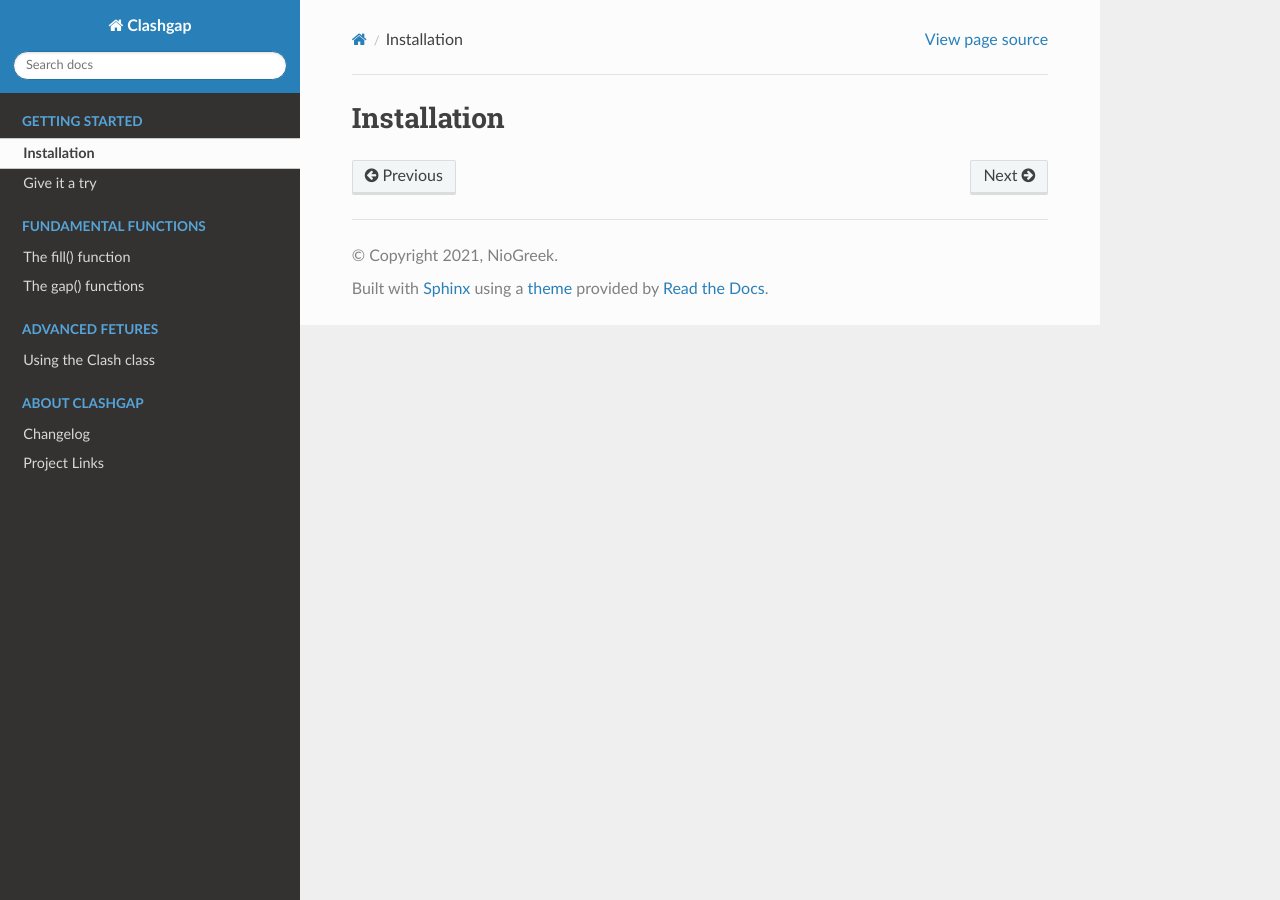
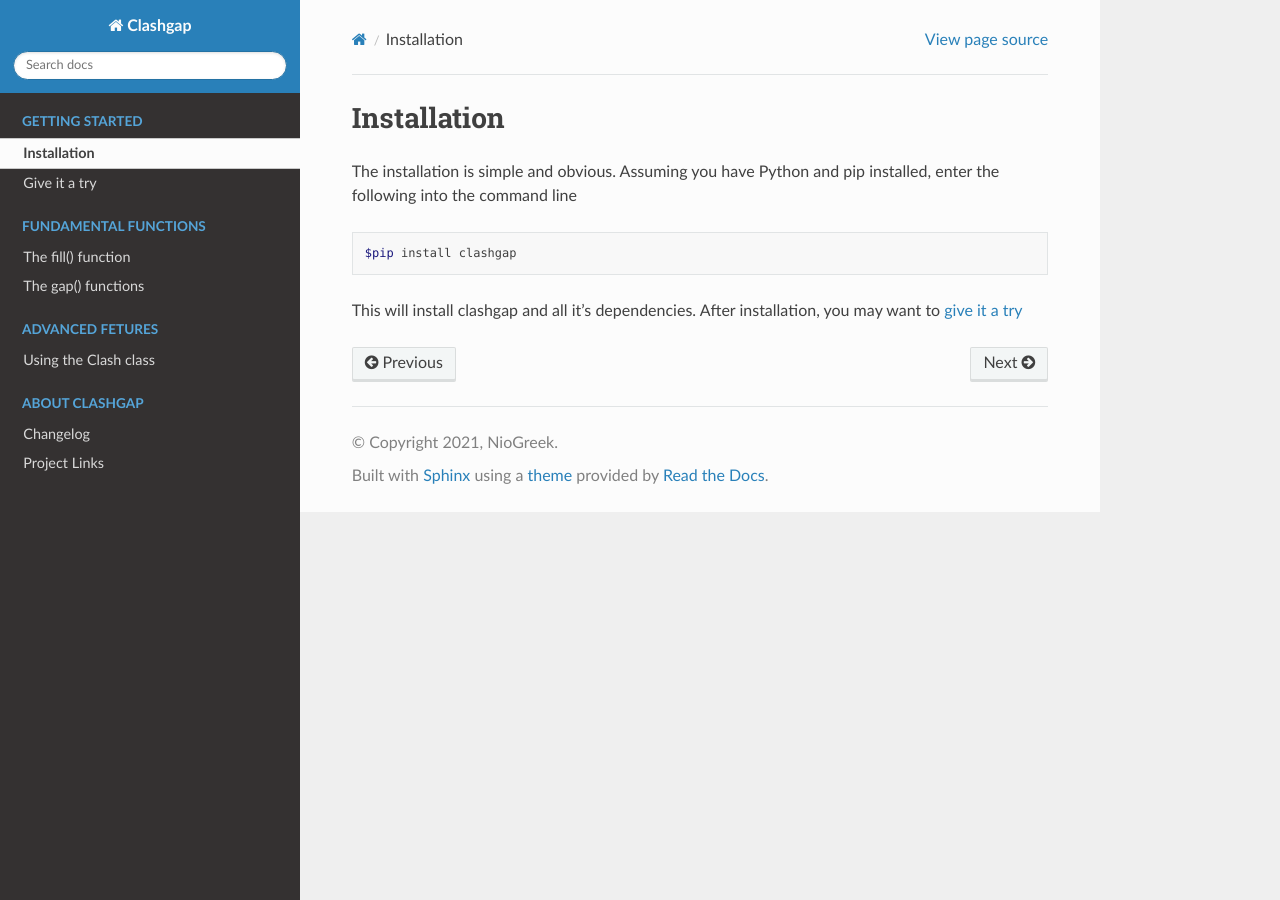
Before and after one commit to NioGreek/Clashgap, a Sphinx documentation site: the page built from docs/getting-started/installation.rst, in a window 1280 px wide. Built offline with Sphinx 7.4.7 and the Read the Docs theme 2.0.0, drawn with Linux system fonts in a browser that asks for light colours.

Commit message:
add installation docs

```diff
--- a/docs/getting-started/installation.rst
+++ b/docs/getting-started/installation.rst
@@ -1,2 +1,10 @@
 Installation
 ============
+
+The installation is simple and obvious. Assuming you have Python and pip installed, enter the following into the command line
+
+.. code-block:: bash
+
+   $pip install clashgap
+
+This will install clashgap and all it's dependencies. After installation, you may want to :doc:`give it a try<give-it-a-try>`
```
